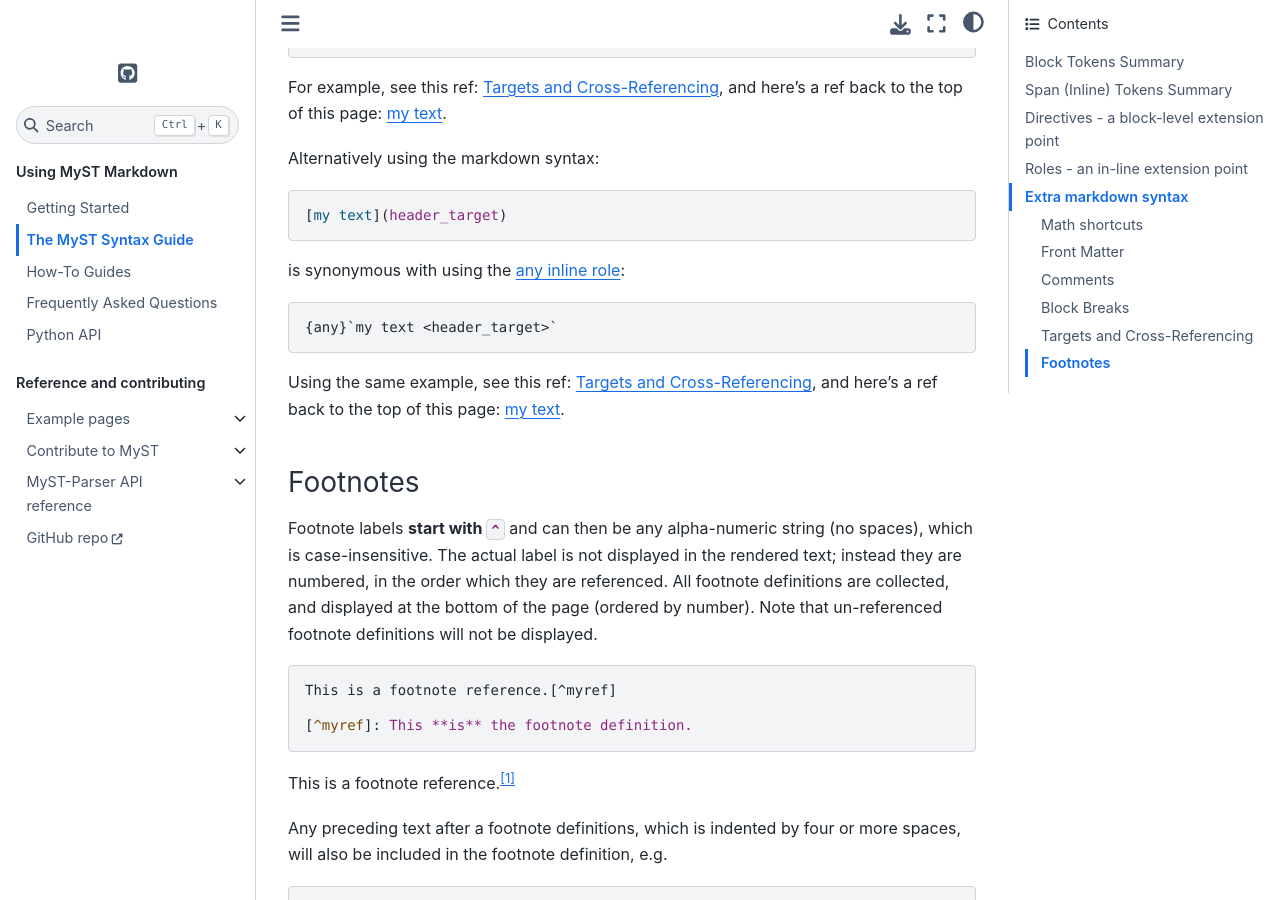
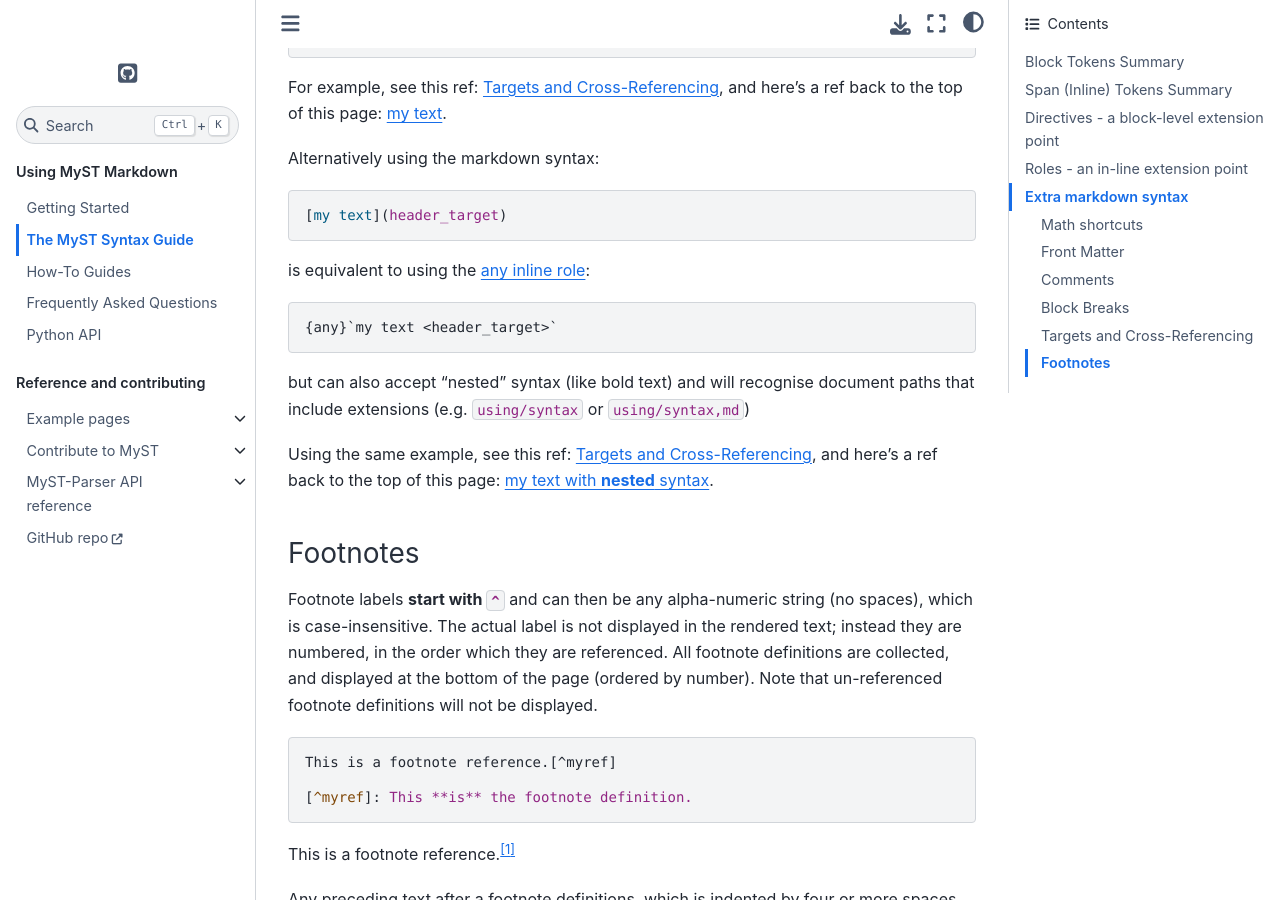
Before and after one commit to executablebooks/MyST-Parser, a Sphinx documentation site: the page built from docs/using/syntax.md, in a window 1280 px wide and 900 px high, scrolled down 14563 px. Built offline with Sphinx 7.4.7 and the Sphinx Book theme 1.1.4, drawn with Linux system fonts in a browser that asks for light colours.

Commit message:
Update syntax.md

````diff
--- a/docs/using/syntax.md
+++ b/docs/using/syntax.md
@@ -757,14 +757,16 @@
 [my text](header_target)
 ```
 
-is synonymous with using the [any inline role](https://www.sphinx-doc.org/en/master/usage/restructuredtext/roles.html#role-any):
+is equivalent to using the [any inline role](https://www.sphinx-doc.org/en/master/usage/restructuredtext/roles.html#role-any):
 
 ```md
 {any}`my text <header_target>`
 ```
 
+but can also accept "nested" syntax (like bold text) and will recognise document paths that include extensions (e.g. `using/syntax` or `using/syntax,md`)
+
 Using the same example, see this ref: [](syntax/targets), and here's a ref back to the top of
-this page: [my text](example_syntax).
+this page: [my text with **nested** syntax](example_syntax).
 
 (syntax/footnotes)=
 
````
